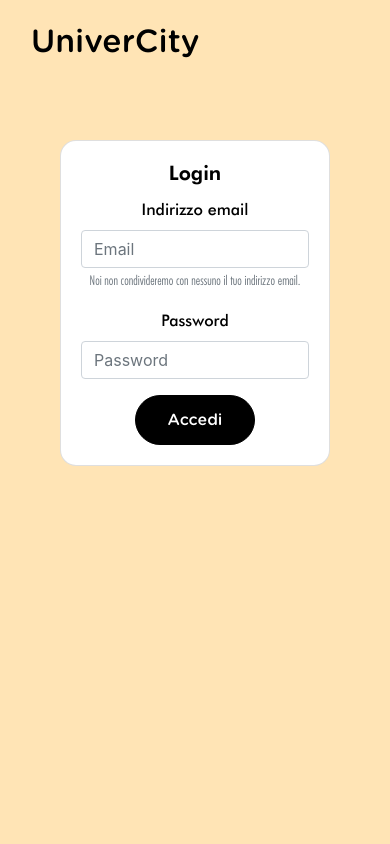
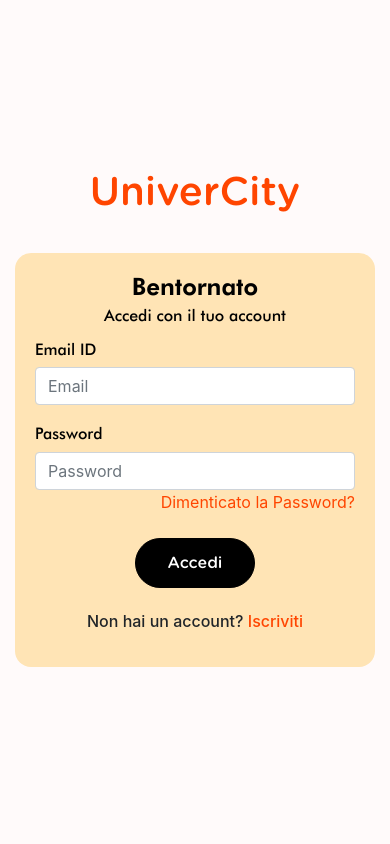
Before and after one commit to tizianocolagrossi/sito_univercity, a plain HTML site: page index.html in a window 390 px wide. Drawn offline with nearby package versions, Linux system fonts and the light colour scheme.

Commit message:
rivista grafica login app

```diff
--- a/css/univercity.css
+++ b/css/univercity.css
@@ -38,8 +38,16 @@
     color: white;
     font-family: gotham-rounded-medium;
 }
+
+.fc-orange{
+    color: orangered!important;
+}
+
 .fs-s{
     font-size: 0.85rem;
+}
+.fs-over-xl{
+    font-size: 2.5rem!important;
 }
 .tw{
     color: white;
@@ -308,3 +316,10 @@ rounded-left{
 .zindex-bottom{z-index: 1000!important;}
 .zindex-middle{z-index: 1020!important;}
 .zindex-top{z-index: 1040!important;}
+
+a{
+    color: orangered;
+}
+a:hover{
+    color: darkgrey;
+}
--- a/index.html
+++ b/index.html
@@ -13,7 +13,7 @@
     </head>
     <body class="bg-orange-lite position-static w-100 h-100">
         <!--NAVBAR-->
-        <nav class="navbar navbar-expand-md h-10 bg-transparent">
+        <nav class="navbar d-none d-md-flex navbar-expand-md h-10 bg-transparent">
             <!--NAVBAR BRAND-->
             <div class="col-3 col-xs-6"><!--align-left-->
                 <a class="navbar-brand  " href="#">UniverCity</a>
@@ -48,11 +48,46 @@
         </nav>
         <!--NAVBAR END-->
 
-        <div class="row h-90 w-100 m-0 p-0">
-            <div class="col-lg-9 col-mg-12 h-100">
-                <div class="row h-65">
-                    <!--LOGIN FORM VISIBLE ONLY UNDER MD DEVICES-->
-                    <dir class="col-12 h-100 w-100 d-block d-md-none py-login">
+        <div class=" bg-white d-block d-sm-none h-100 w-100">
+            <!--TITLE LOGO LOGIN APP-->
+            <div class="row h-30 d-table w-100 p-0 m-0">
+                <table class="h-100 w-100">
+                <tbody>
+                    <tr>
+                        <td class="align-bottom col text-center">
+                            <a class="navbar-brand fs-over-xl fc-orange mb-4 mr-0">UniverCity</a>
+                        </td>
+                    </tr>
+                </tbody>
+            </table>
+            </div>
+            <!--TITLE LOGO LOGIN APP END-->
+            <!--LOGIN FORM VISIBLE ONLY UNDER MD DEVICES-->
+            <div class="col h-70">
+                <div class="card-body bg-orange-lite rounded-card text-center w-100 h-70 ">
+                    <h4 class="card-title font-futura-h mb-1 ">Bentornato</h4>
+                    <h6 class="card-title font-futura-m">Accedi con il tuo account</h6>
+                    <form class="">
+                        <div class="form-group text-left">
+                            <label for="exampleInputEmail1" class="h6 font-futura-m">Email ID</label>
+                            <input type="email" class="form-control" id="exampleInputEmail1" aria-describedby="emailHelp" placeholder="Email">
+                        </div>
+                        <div class="form-group text-left mb-0">
+                            <label for="exampleInputPassword1"  class="h6 font-futura-m  ">Password</label>
+                            <input type="password" class="form-control" id="exampleInputPassword1" placeholder="Password">
+                        </div>
+                        <div class="text-right">
+                            <label class=" text-right mb-4"><a href="">Dimenticato la Password?</a></label>
+                        </div>
+
+                        <button type="submit" class="font-gotham-rm-w btn btn-dark btn-lg">Accedi</button>
+                        <label class="h6 mt-4">Non hai un account? <a href="">Iscriviti</a></label>
+                    </form>
+                </div>
+            </div>
+
+
+                    <!--<div class="col-12 h-100 w-100 d-block d-md-none py-login">
                         <div class="card rounded-card w-75 m-auto" >
                             <div class="card-body text-center w-100 h-100 ">
                                 <h5 class="card-title font-futura-h">Login</h5>
@@ -71,24 +106,29 @@
                                 </form>
                             </div>
                         </div>
-                    </dir>
+                    </div>-->
                     <!--LOGIN FORM VISIBLE ONLY UNDER MD DEVICES END CODE-->
+        </div>
+
+        <div class="row h-90 d-none d-md-flex w-100 m-0 p-0">
+            <div class="col-lg-9 col-mg-12 h-100">
+                <div class="row h-65">
                     <!--MOTTO E IMMAGINE HOME ONLY OVER MD DEVICES-->
-                    <div class="col-7 d-none d-md-block position-relative zindex-bottom plt-xl">
+                    <div class="col-7  position-relative zindex-bottom plt-xl">
                         <p class="h1 font-futura-h">Oggi non è giorno <br>per riposarsi!</p>
                         <p class="h6 font-futura-m mt-5">Tutti possono iscriversi gratuitamente ad UniverCity per poter consultare tutti gli appunti degli studenti di tutte le università. Crea una raccolta dei migliori appunti e conservala per studiare in fretta e trovare sempre ciò che ti serve.</p>
                         <a href="#" class="btn">
                             <button type="button" class="btn btn-orange btn-xl d-none d-md-block mr-3 font-gotham-rm ">Iscriviti <i class="fas fa-angle-double-right"></i></button>
                         </a>
                     </div>
-                    <div class="col-5 d-none d-md-block position-relative zindex-bottom p-0">
+                    <div class="col-5  position-relative zindex-bottom p-0">
                         <!--LINK MESSO PER LEGALITA'-->
                         <a href="https://icons8.it"><div class="image-home h-100 w-100"></div></a>
                     </div>
                     <!--MOTTO E IMMAGINE HOME ONLY OVER MD DEVICES END-->
                 </div>
                 <!--FOOTER BIANCO HOME PAGE-->
-                <div class="row h-35 bg-white rounded-top d-none d-md-block position-relative zindex-middle p-xl">
+                <div class="row h-35 bg-white rounded-top position-relative zindex-middle p-xl">
                     <div class="row">
                         <div class="col-6 h-100">
                         <p class="h3 font-futura-m">Parlano di noi</p>
```
